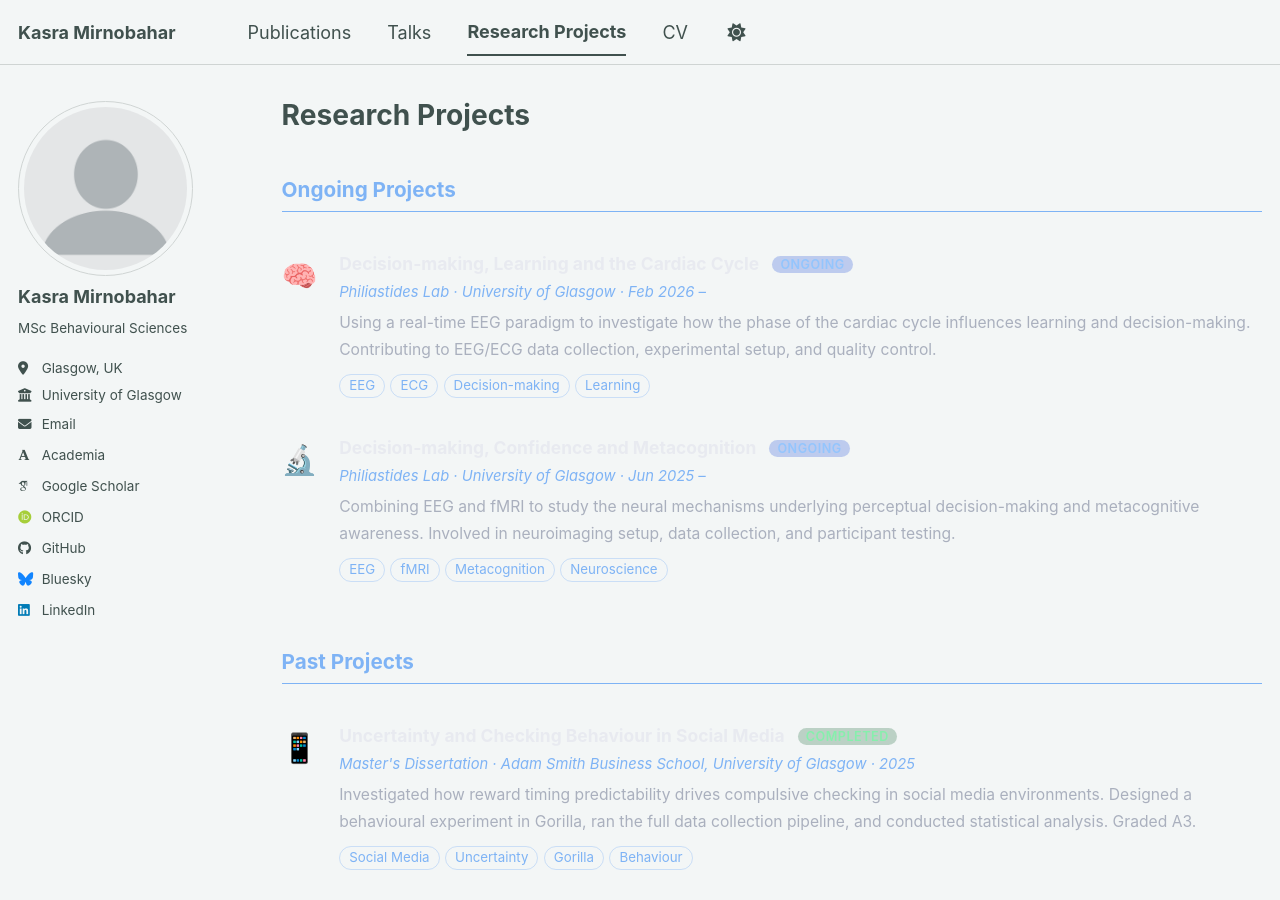
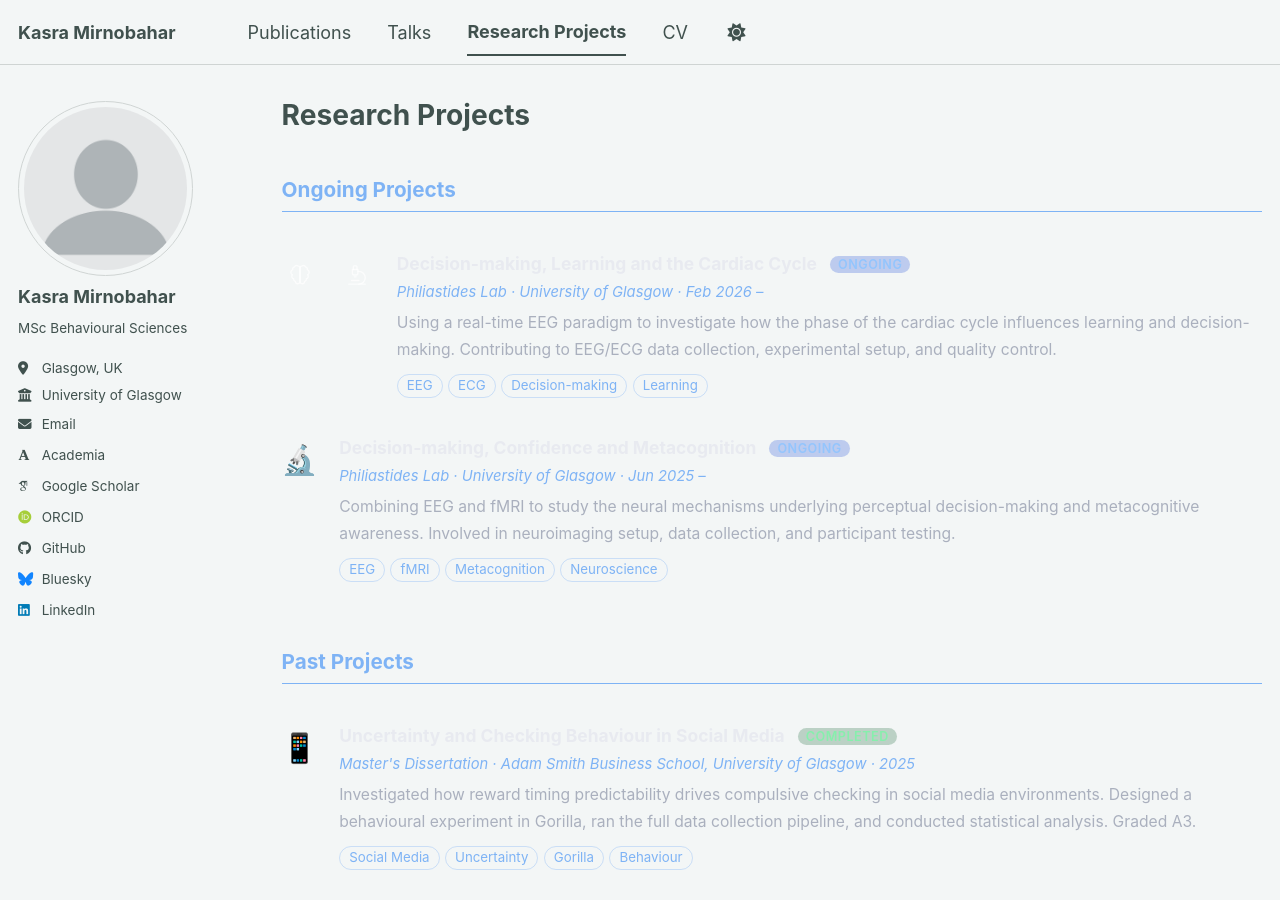
Before and after one commit to KasraMirnobahar/KasraMirnobahar.github.io, a Jekyll site: the page built from _pages/research.md, in a window 1280 px wide and 900 px high. Built offline with Jekyll 4.4.1, drawn with Linux system fonts in a browser that asks for light colours; some web fonts are replaced; a script bundle is joined from its source files by our own code; library files that are not in the unit come from our copies.

Commit message:
Update research.md

```diff
--- a/_pages/research.md
+++ b/_pages/research.md
@@ -88,7 +88,10 @@
 <div class="rp-section-title">Ongoing Projects</div>
 
 <div class="rp-item">
-  <div class="rp-icon">🧠</div>
+  <div class="rp-icon"><svg xmlns="http://www.w3.org/2000/svg" width="22" height="22" viewBox="0 0 24 24" fill="none" stroke="rgba(255,255,255,0.7)" stroke-width="1.5" stroke-linecap="round" stroke-linejoin="round"><path d="M9.5 2A2.5 2.5 0 0 1 12 4.5v15a2.5 2.5 0 0 1-4.96-.46 2.5 2.5 0 0 1-1.98-3 2.5 2.5 0 0 1-1.32-4.24 3 3 0 0 1 .34-5.58 2.5 2.5 0 0 1 1.96-3.1A2.5 2.5 0 0 1 9.5 2Z"/><path d="M14.5 2A2.5 2.5 0 0 0 12 4.5v15a2.5 2.5 0 0 0 4.96-.46 2.5 2.5 0 0 0 1.98-3 2.5 2.5 0 0 0 1.32-4.24 3 3 0 0 0-.34-5.58 2.5 2.5 0 0 0-1.96-3.1A2.5 2.5 0 0 0 14.5 2Z"/></svg></div>
+
+<!-- Microscope / Metacognition -->
+<div class="rp-icon"><svg xmlns="http://www.w3.org/2000/svg" width="22" height="22" viewBox="0 0 24 24" fill="none" stroke="rgba(255,255,255,0.7)" stroke-width="1.5" stroke-linecap="round" stroke-linejoin="round"><path d="M6 18h8"/><path d="M3 22h18"/><path d="M14 22a7 7 0 1 0 0-14h-1"/><path d="M9 14h2"/><path d="M9 12a2 2 0 0 1-2-2V6h6v4a2 2 0 0 1-2 2Z"/><path d="M12 6V3a1 1 0 0 0-1-1H9a1 1 0 0 0-1 1v3"/></svg></div>
   <div class="rp-content">
     <div class="rp-title">Decision-making, Learning and the Cardiac Cycle <span class="rp-badge badge-ongoing">Ongoing</span></div>
     <div class="rp-meta">Philiastides Lab · University of Glasgow · Feb 2026 –</div>
```
